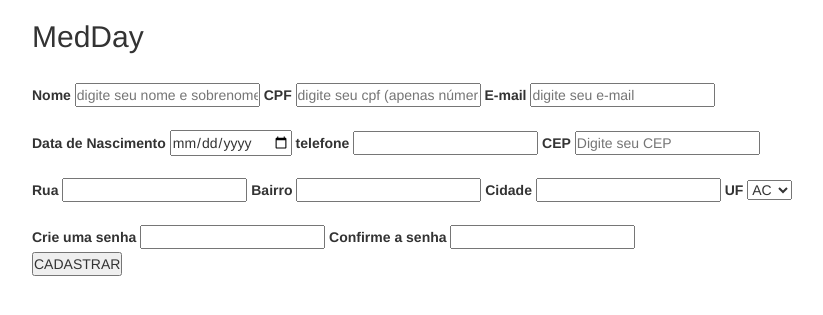
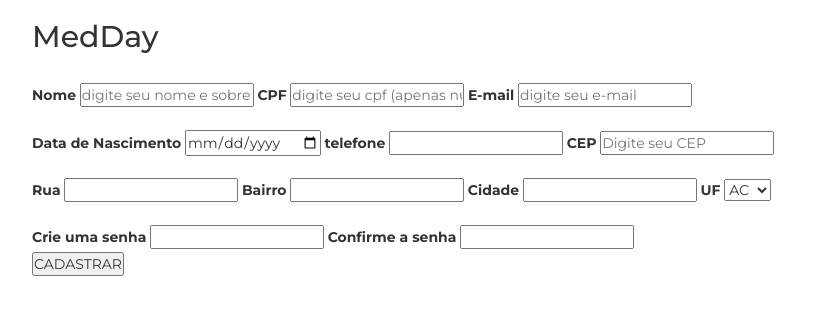
Before and after one commit to PauloTheLord/projeto_semestral, a Flask app: page /cadastrar in a window 1280 px wide. Shown: the top 315 px of the page, without its empty margins (38-861 px from the left). Run offline with Flask 3, Linux system fonts and the light colour scheme; parts of the project's set-up code (start-up, migrations or seed data) failed here and were passed over; some libraries are stand-ins or nearby versions.

Commit message:
💎 style: importar a fonte no cadastrar.css (Montserrat)

```diff
--- a/static/style/cadastrar.css
+++ b/static/style/cadastrar.css
@@ -1,7 +1,10 @@
+@import url('https://fonts.googleapis.com/css2?family=Montserrat:ital,wght@0,100..900;1,100..900&display=swap');
+
 * {
     margin: 0;
     padding: 0;
     box-sizing: border-box;
+    font-family: "Montserrat", sans-serif;
 }
 
 #erro_div{
```
